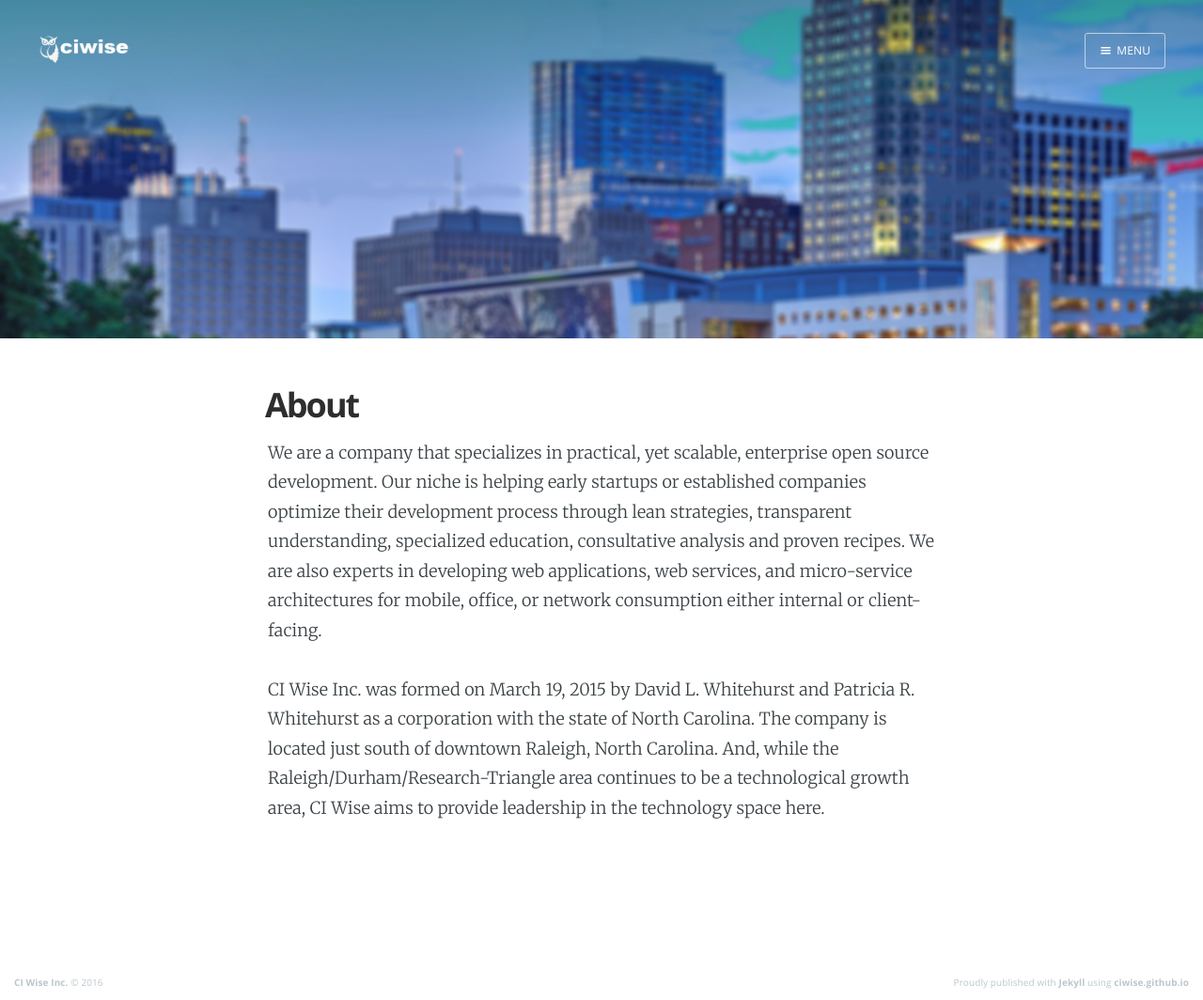
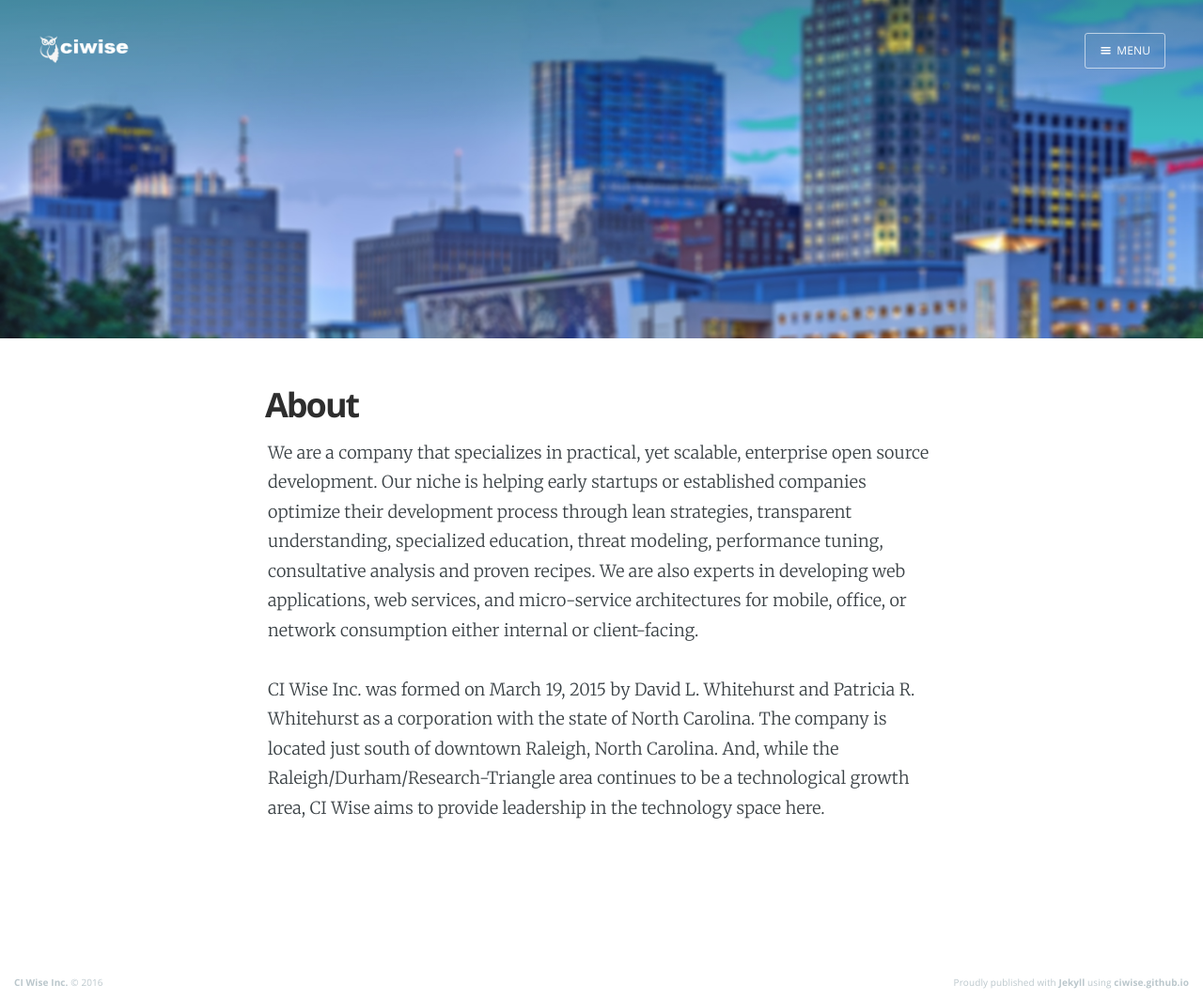
Before and after one commit to ciwise/ciwise.github.custom, a Jekyll site: the page built from about.html, in a window 1280 px wide. Shown: the whole page at 94% size. Built offline with Jekyll 4.4.1, drawn with Linux system fonts in a browser that asks for light colours; nearby versions of some CDN libraries; Markdown is read by kramdown in place of the engine named in the settings.

Commit message:
revised text, added threat modeling and performance tuning

```diff
--- a/about.html
+++ b/about.html
@@ -42,7 +42,7 @@ current: tag
         <section class="post-content">
 <p>
 We are a company that specializes in practical, yet scalable, enterprise open source development. Our niche is helping early startups or established companies
-optimize their development process through lean strategies, transparent understanding, specialized education, consultative analysis and proven recipes.
+optimize their development process through lean strategies, transparent understanding, specialized education, threat modeling, performance tuning, consultative analysis and proven recipes.
 We are also experts in developing web applications, web services, and micro-service architectures for mobile, office, or network consumption either
 internal or client-facing.
 </p><p>
```
